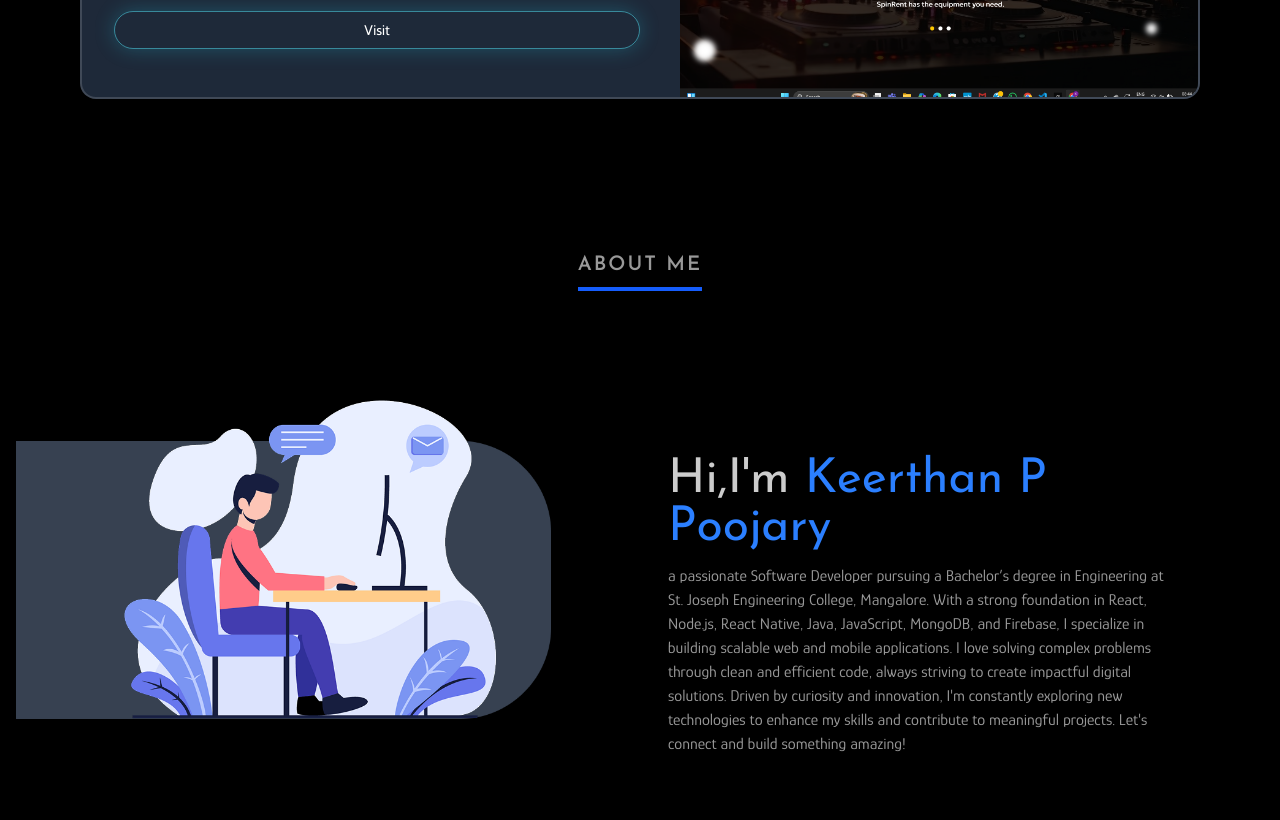
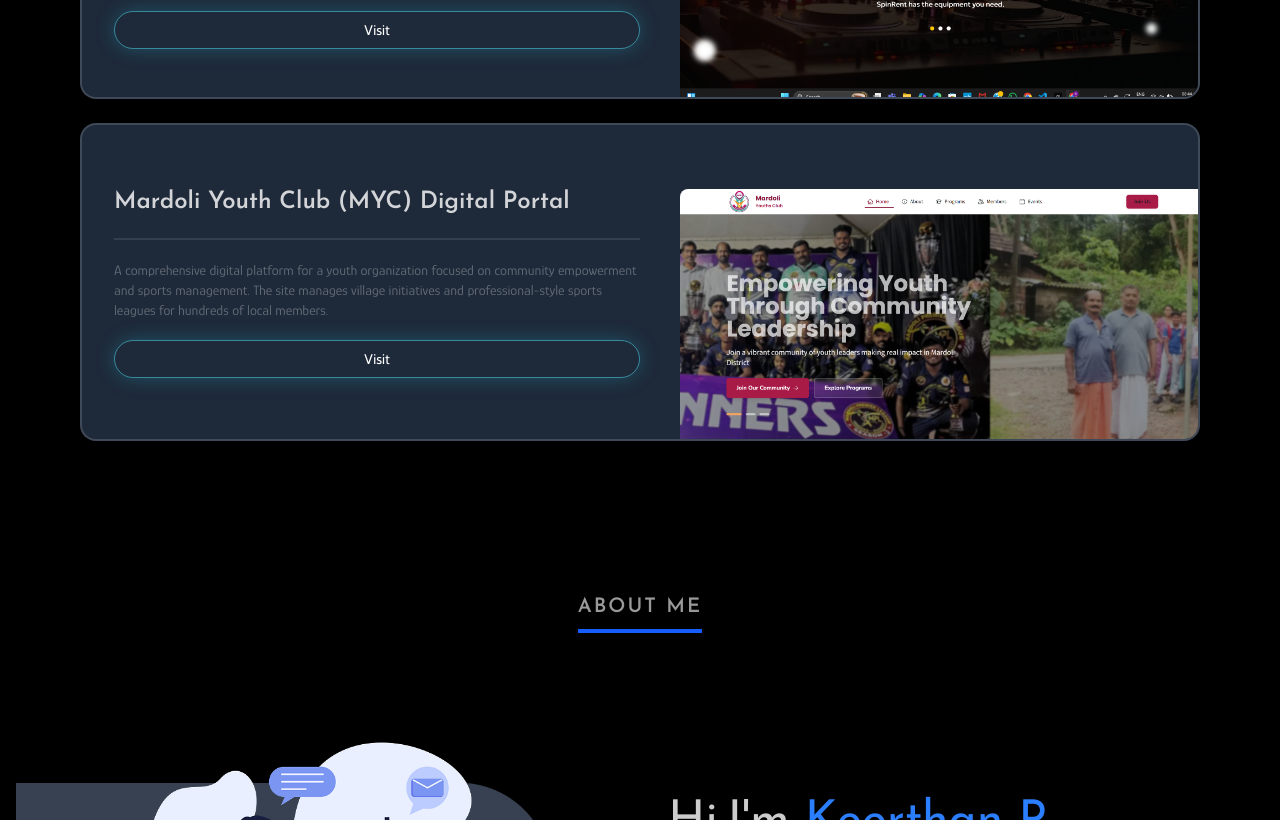
Before and after one commit to PoojaryKeerthan/Portfolio, a React (Vite) app: page / in a window 1280 px wide. Shown: the part 1980-2800 px from the top of the page. Built offline with nearby package versions, Linux system fonts and the light colour scheme; a web font is replaced by a local one.

Commit message:
updated projects

```diff
--- a/src/Constants/index.jsx
+++ b/src/Constants/index.jsx
@@ -1,6 +1,7 @@
 import Project1 from "../assets/Project1.png";
 import Project2 from "../assets/Project2.jpeg";
 import Project3 from "../assets/Project3.png";
+import Project4 from "../assets/Project4.png";
 import { BiCodeAlt, BiMobileAlt, BiPalette, BiSearchAlt } from "react-icons/bi";
 import { SiGmail } from "react-icons/si";
 import { IoMdCall } from "react-icons/io";
@@ -39,13 +40,21 @@
     link:"https://spinrent.vercel.app/",
     description:
       "SpinRent is a comprehensive rental marketplace application that allows users to list items for rent and browse available rentals. The platform features secure authentication, role-based access control, and a complete rental workflow from listing to reservation management."
+  },
+  {
+    id: 4,
+    title: "Mardoli Youth Club (MYC) Digital Portal",
+    image: Project4,
+    link:"https://mycofficial.vercel.app/homepage",
+    description:
+      "A comprehensive digital platform for a youth organization focused on community empowerment and sports management. The site manages village initiatives and professional-style sports leagues for hundreds of local members."
   }
 ];
 
 export const services = [
   {
     title: "Web Development",
-    description:"Experienced in React.js for building dynamic and interactive UIs, and Node.js for developing scalable backend services. Proficient in MongoDB and Firebase for efficient database management and real-time data handling. Skilled in Git for version control, ensuring smooth collaboration and deployment.Passionate about creating responsive, high-performance web applications with a focus on user experience and scalability.",
+    description:"Experienced in React.js and Next js for building dynamic and interactive UIs, and Node.js,Springboot for developing scalable backend services. Proficient in sql, MongoDB and Firebase for efficient database management and real-time data handling. Skilled in Git for version control, ensuring smooth collaboration and deployment.Passionate about creating responsive, high-performance web applications with a focus on user experience and scalability.",
     icon: BiCodeAlt,
   },
   {
```
Also changed, not shown: src/assets/Project4.png (added).
